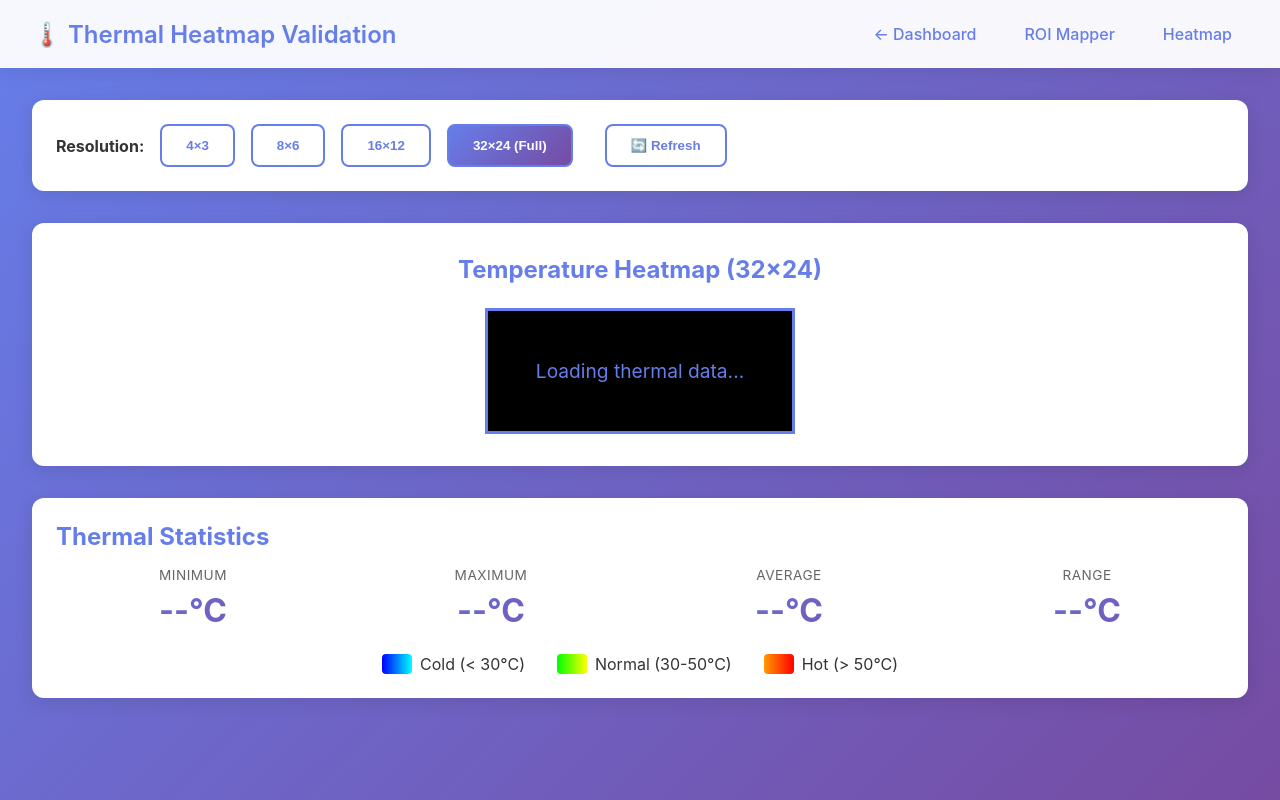
After one commit to t-ayedun/transformer-monitor, a Python web app: template src/templates/thermal_heatmap.html in a window 1280 px wide. The commit adds this page. Run offline with Jinja, Linux system fonts and the light colour scheme; the template is opened without the code that fills it, so the values that code supplies are empty.

Commit message:
feat: Add thermal heatmap validation and fix ROI synchronization
Major improvements to address validation and synchronization issues:

1. Thermal Heatmap Validation View:
   - New /thermal-heatmap page with actual temperature values
   - Progressive zoom levels: 4×3, 8×6, 16×12, 32×24 (full resolution)
   - Color-coded cells based on temperature
   - Shows exact temperature and coordinates for each cell/block
   - Real-time statistics (min, max, avg, range)
   - Auto-refresh every 2 seconds
   - Hover to see detailed info for each cell

2. Fixed ROI Synchronization:
   - Dashboard thermal stream now reloads ROIs after changes
   - Added config.load_config() after ROI updates
   - ROI deletions now properly reflected on thermal streams
   - All pages stay in sync when ROIs are modified

3. Fixed Snapshot Serving:
   - Added /snapshots/<filename> route to serve captured images
   - Returns proper relative paths instead of absolute paths
   - Handles spaces and special characters in filenames
   - ROI mapper no longer gets 404 errors for snapshots

4. API Additions:
   - New /api/thermal-data endpoint
   - Returns raw 32×24 thermal array with actual temperatures
   - JSON serialization of numpy arrays
   - Used by heatmap view for validation

This allows validation of thermal accuracy by viewing exact temperature
readings for each pixel/block and ensures all UI pages stay synchronized
when ROI configurations change.

```diff
--- a/src/templates/dashboard.html
+++ b/src/templates/dashboard.html
@@ -323,6 +323,7 @@
             <div class="nav-links">
                 <a href="/">Dashboard</a>
                 <a href="/roi-mapper">ROI Mapper</a>
+                <a href="/thermal-heatmap">Heatmap</a>
             </div>
         </div>
     </nav>
--- /dev/null
+++ b/src/templates/thermal_heatmap.html
@@ -0,0 +1,417 @@
+<!DOCTYPE html>
+<html lang="en">
+<head>
+    <meta charset="UTF-8">
+    <meta name="viewport" content="width=device-width, initial-scale=1.0">
+    <title>Thermal Heatmap - Validation View</title>
+    <style>
+        * {
+            margin: 0;
+            padding: 0;
+            box-sizing: border-box;
+        }
+
+        body {
+            font-family: -apple-system, BlinkMacSystemFont, 'Segoe UI', Roboto, 'Helvetica Neue', Arial, sans-serif;
+            background: linear-gradient(135deg, #667eea 0%, #764ba2 100%);
+            min-height: 100vh;
+            color: #333;
+        }
+
+        .navbar {
+            background: rgba(255, 255, 255, 0.95);
+            backdrop-filter: blur(10px);
+            padding: 1rem 2rem;
+            box-shadow: 0 2px 20px rgba(0, 0, 0, 0.1);
+        }
+
+        .navbar-content {
+            max-width: 1600px;
+            margin: 0 auto;
+            display: flex;
+            justify-content: space-between;
+            align-items: center;
+        }
+
+        .navbar h1 {
+            font-size: 1.5rem;
+            color: #667eea;
+            font-weight: 600;
+        }
+
+        .nav-links {
+            display: flex;
+            gap: 1rem;
+        }
+
+        .nav-links a {
+            color: #667eea;
+            text-decoration: none;
+            padding: 0.5rem 1rem;
+            border-radius: 8px;
+            transition: all 0.3s ease;
+            font-weight: 500;
+        }
+
+        .nav-links a:hover {
+            background: #667eea;
+            color: white;
+        }
+
+        .container {
+            max-width: 1800px;
+            margin: 2rem auto;
+            padding: 0 2rem;
+        }
+
+        .controls {
+            background: white;
+            border-radius: 12px;
+            padding: 1.5rem;
+            margin-bottom: 2rem;
+            box-shadow: 0 4px 20px rgba(0, 0, 0, 0.1);
+        }
+
+        .control-row {
+            display: flex;
+            gap: 2rem;
+            align-items: center;
+            flex-wrap: wrap;
+        }
+
+        .control-group {
+            display: flex;
+            gap: 1rem;
+            align-items: center;
+        }
+
+        .zoom-btn {
+            padding: 0.75rem 1.5rem;
+            border: 2px solid #667eea;
+            background: white;
+            color: #667eea;
+            border-radius: 8px;
+            cursor: pointer;
+            font-weight: 600;
+            transition: all 0.3s ease;
+        }
+
+        .zoom-btn.active {
+            background: linear-gradient(135deg, #667eea 0%, #764ba2 100%);
+            color: white;
+        }
+
+        .zoom-btn:hover {
+            transform: translateY(-2px);
+            box-shadow: 0 4px 15px rgba(102, 126, 234, 0.4);
+        }
+
+        .heatmap-container {
+            background: white;
+            border-radius: 12px;
+            padding: 2rem;
+            box-shadow: 0 4px 20px rgba(0, 0, 0, 0.1);
+        }
+
+        .heatmap-grid {
+            display: grid;
+            gap: 2px;
+            background: #000;
+            border: 3px solid #667eea;
+            margin: 0 auto;
+            width: fit-content;
+        }
+
+        .heatmap-cell {
+            background: white;
+            display: flex;
+            flex-direction: column;
+            align-items: center;
+            justify-content: center;
+            font-size: 11px;
+            font-weight: 600;
+            color: #333;
+            padding: 4px;
+            min-width: 80px;
+            min-height: 60px;
+            transition: all 0.2s ease;
+        }
+
+        .heatmap-cell:hover {
+            transform: scale(1.1);
+            z-index: 10;
+            box-shadow: 0 4px 15px rgba(0, 0, 0, 0.3);
+        }
+
+        .cell-temp {
+            font-size: 14px;
+            font-weight: 700;
+        }
+
+        .cell-coords {
+            font-size: 9px;
+            color: #666;
+            margin-top: 2px;
+        }
+
+        .stats-panel {
+            background: white;
+            border-radius: 12px;
+            padding: 1.5rem;
+            margin-top: 2rem;
+            box-shadow: 0 4px 20px rgba(0, 0, 0, 0.1);
+        }
+
+        .stats-grid {
+            display: grid;
+            grid-template-columns: repeat(auto-fit, minmax(200px, 1fr));
+            gap: 1.5rem;
+            margin-top: 1rem;
+        }
+
+        .stat-item {
+            text-align: center;
+        }
+
+        .stat-label {
+            font-size: 0.85rem;
+            color: #666;
+            text-transform: uppercase;
+            letter-spacing: 0.5px;
+        }
+
+        .stat-value {
+            font-size: 2rem;
+            font-weight: 700;
+            background: linear-gradient(135deg, #667eea 0%, #764ba2 100%);
+            -webkit-background-clip: text;
+            -webkit-text-fill-color: transparent;
+            background-clip: text;
+            margin-top: 0.5rem;
+        }
+
+        .legend {
+            display: flex;
+            justify-content: center;
+            gap: 2rem;
+            margin-top: 1.5rem;
+            flex-wrap: wrap;
+        }
+
+        .legend-item {
+            display: flex;
+            align-items: center;
+            gap: 0.5rem;
+        }
+
+        .legend-color {
+            width: 30px;
+            height: 20px;
+            border-radius: 4px;
+        }
+
+        .loading {
+            text-align: center;
+            padding: 3rem;
+            font-size: 1.2rem;
+            color: #667eea;
+        }
+    </style>
+</head>
+<body>
+    <nav class="navbar">
+        <div class="navbar-content">
+            <h1>🌡️ Thermal Heatmap Validation</h1>
+            <div class="nav-links">
+                <a href="/">← Dashboard</a>
+                <a href="/roi-mapper">ROI Mapper</a>
+                <a href="/thermal-heatmap">Heatmap</a>
+            </div>
+        </div>
+    </nav>
+
+    <div class="container">
+        <div class="controls">
+            <div class="control-row">
+                <div class="control-group">
+                    <strong>Resolution:</strong>
+                    <button class="zoom-btn" onclick="setResolution(4, 3)">4×3</button>
+                    <button class="zoom-btn" onclick="setResolution(8, 6)">8×6</button>
+                    <button class="zoom-btn" onclick="setResolution(16, 12)">16×12</button>
+                    <button class="zoom-btn active" onclick="setResolution(32, 24)">32×24 (Full)</button>
+                </div>
+                <div class="control-group">
+                    <button class="zoom-btn" onclick="refreshData()">🔄 Refresh</button>
+                </div>
+            </div>
+        </div>
+
+        <div class="heatmap-container">
+            <h2 style="text-align: center; color: #667eea; margin-bottom: 1.5rem;">
+                Temperature Heatmap (<span id="currentResolution">32×24</span>)
+            </h2>
+            <div id="heatmapGrid" class="heatmap-grid">
+                <div class="loading">Loading thermal data...</div>
+            </div>
+        </div>
+
+        <div class="stats-panel">
+            <h2 style="color: #667eea; margin-bottom: 1rem;">Thermal Statistics</h2>
+            <div class="stats-grid">
+                <div class="stat-item">
+                    <div class="stat-label">Minimum</div>
+                    <div class="stat-value" id="minTemp">--°C</div>
+                </div>
+                <div class="stat-item">
+                    <div class="stat-label">Maximum</div>
+                    <div class="stat-value" id="maxTemp">--°C</div>
+                </div>
+                <div class="stat-item">
+                    <div class="stat-label">Average</div>
+                    <div class="stat-value" id="avgTemp">--°C</div>
+                </div>
+                <div class="stat-item">
+                    <div class="stat-label">Range</div>
+                    <div class="stat-value" id="rangeTemp">--°C</div>
+                </div>
+            </div>
+            <div class="legend">
+                <div class="legend-item">
+                    <div class="legend-color" style="background: linear-gradient(to right, #0000ff, #00ffff);"></div>
+                    <span>Cold (< 30°C)</span>
+                </div>
+                <div class="legend-item">
+                    <div class="legend-color" style="background: linear-gradient(to right, #00ff00, #ffff00);"></div>
+                    <span>Normal (30-50°C)</span>
+                </div>
+                <div class="legend-item">
+                    <div class="legend-color" style="background: linear-gradient(to right, #ff9900, #ff0000);"></div>
+                    <span>Hot (> 50°C)</span>
+                </div>
+            </div>
+        </div>
+    </div>
+
+    <script>
+        let currentWidth = 32;
+        let currentHeight = 24;
+        let thermalData = null;
+        let updateInterval = null;
+
+        function setResolution(width, height) {
+            currentWidth = width;
+            currentHeight = height;
+
+            // Update active button
+            document.querySelectorAll('.zoom-btn').forEach(btn => btn.classList.remove('active'));
+            event.target.classList.add('active');
+
+            document.getElementById('currentResolution').textContent = `${width}×${height}`;
+            renderHeatmap();
+        }
+
+        function getTemperatureColor(temp) {
+            if (temp < 20) return `rgb(0, 0, ${Math.round(255 * (temp / 20))})`;
+            if (temp < 30) return `rgb(0, ${Math.round(255 * ((temp - 20) / 10))}, 255)`;
+            if (temp < 40) return `rgb(0, 255, ${Math.round(255 * (1 - (temp - 30) / 10))})`;
+            if (temp < 50) return `rgb(${Math.round(255 * ((temp - 40) / 10))}, 255, 0)`;
+            if (temp < 60) return `rgb(255, ${Math.round(255 * (1 - (temp - 50) / 10))}, 0)`;
+            return `rgb(255, 0, 0)`;
+        }
+
+        function renderHeatmap() {
+            if (!thermalData || !thermalData.frame) return;
+
+            const grid = document.getElementById('heatmapGrid');
+            grid.innerHTML = '';
+            grid.style.gridTemplateColumns = `repeat(${currentWidth}, 1fr)`;
+
+            // Calculate block sizes for averaging
+            const blockWidth = Math.floor(32 / currentWidth);
+            const blockHeight = Math.floor(24 / currentHeight);
+
+            for (let row = 0; row < currentHeight; row++) {
+                for (let col = 0; col < currentWidth; col++) {
+                    // Calculate average temperature for this block
+                    let sum = 0;
+                    let count = 0;
+
+                    for (let by = 0; by < blockHeight; by++) {
+                        for (let bx = 0; bx < blockWidth; bx++) {
+                            const fullRow = row * blockHeight + by;
+                            const fullCol = col * blockWidth + bx;
+                            if (fullRow < 24 && fullCol < 32) {
+                                sum += thermalData.frame[fullRow][fullCol];
+                                count++;
+                            }
+                        }
+                    }
+
+                    const avgTemp = count > 0 ? sum / count : 0;
+                    const color = getTemperatureColor(avgTemp);
+
+                    const cell = document.createElement('div');
+                    cell.className = 'heatmap-cell';
+                    cell.style.background = color;
+                    cell.innerHTML = `
+                        <div class="cell-temp">${avgTemp.toFixed(1)}°C</div>
+                        <div class="cell-coords">[${col},${row}]</div>
+                    `;
+                    cell.title = `Position: [${col}, ${row}]\nTemperature: ${avgTemp.toFixed(2)}°C`;
+
+                    grid.appendChild(cell);
+                }
+            }
+
+            updateStats();
+        }
+
+        function updateStats() {
+            if (!thermalData || !thermalData.frame) return;
+
+            // Flatten the 2D array
+            const allTemps = thermalData.frame.flat();
+
+            const min = Math.min(...allTemps);
+            const max = Math.max(...allTemps);
+            const avg = allTemps.reduce((a, b) => a + b, 0) / allTemps.length;
+            const range = max - min;
+
+            document.getElementById('minTemp').textContent = `${min.toFixed(1)}°C`;
+            document.getElementById('maxTemp').textContent = `${max.toFixed(1)}°C`;
+            document.getElementById('avgTemp').textContent = `${avg.toFixed(1)}°C`;
+            document.getElementById('rangeTemp').textContent = `${range.toFixed(1)}°C`;
+        }
+
+        async function refreshData() {
+            try {
+                const response = await fetch('/api/thermal-data');
+                const data = await response.json();
+
+                if (data.success) {
+                    thermalData = data;
+                    renderHeatmap();
+                } else {
+                    console.error('Failed to fetch thermal data:', data.error);
+                }
+            } catch (error) {
+                console.error('Error fetching thermal data:', error);
+            }
+        }
+
+        // Initialize
+        document.addEventListener('DOMContentLoaded', () => {
+            refreshData();
+            // Auto-refresh every 2 seconds
+            updateInterval = setInterval(refreshData, 2000);
+        });
+
+        // Cleanup on page unload
+        window.addEventListener('beforeunload', () => {
+            if (updateInterval) {
+                clearInterval(updateInterval);
+            }
+        });
+    </script>
+</body>
+</html>
```
Also changed, not shown: src/camera_web_interface.py (+50 -2 lines).
